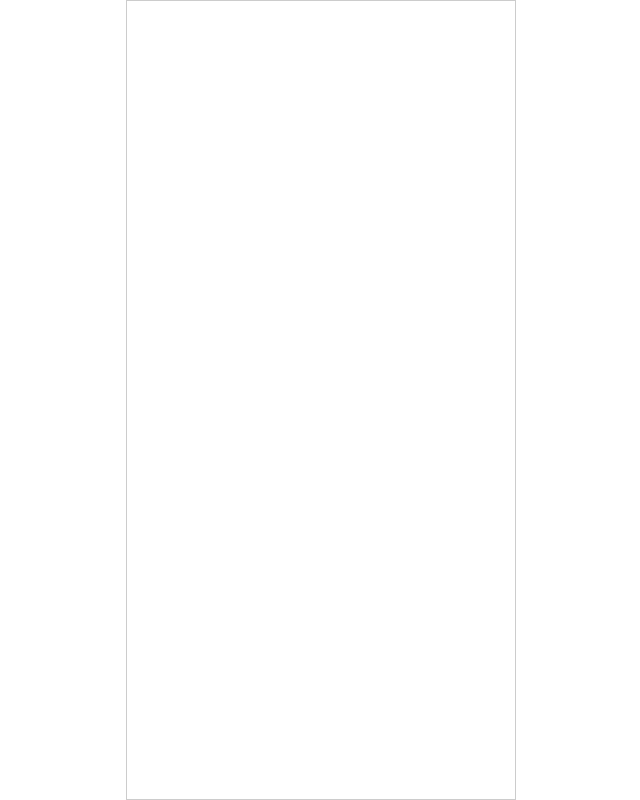
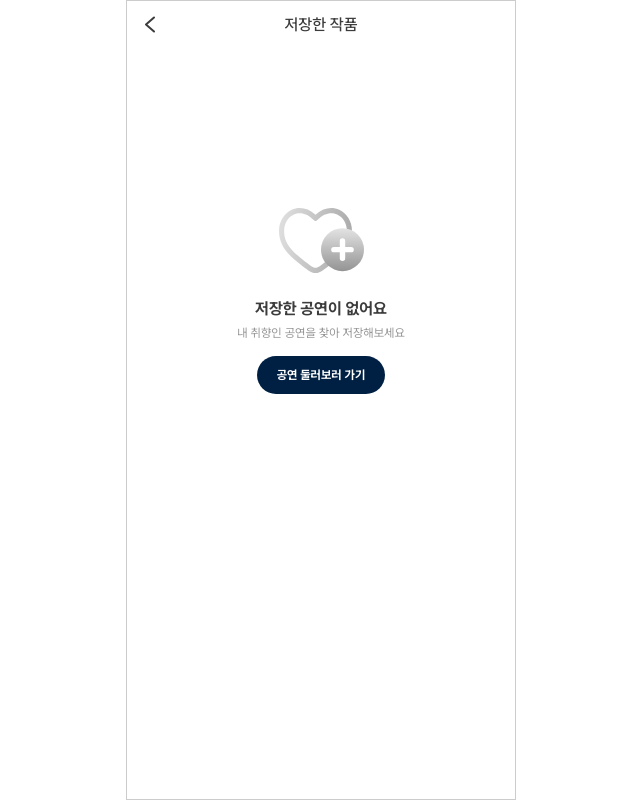
Before and after one commit to muse-kopis/front, a React (Create React App) app: page /favorite in a window 1280 px wide. Before the commit this address had no page. Shown: the whole page, without its empty margins (319-959 px from the left). Built offline with nearby package versions, Linux system fonts and the light colour scheme.

Commit message:
feat: favorite performance page

```diff
--- a/src/App.js
+++ b/src/App.js
@@ -2,8 +2,7 @@ import React from "react";
 import { BrowserRouter, Routes, Route } from 'react-router-dom'
 import { Div } from "./components/common/div";
 import { GRAY3 } from "./constants/color";
-import Main from "./pages/Main";
-import Detail from "./pages/Detail";
+import { Main, Detail, Favorite } from "./pages";
 
 const App = () => {
   return(
@@ -12,6 +11,7 @@ const App = () => {
         <Routes>
           <Route path="/" element={<Main />} />
           <Route path="/detail/:performancesId" element={<Detail />} />
+          <Route path="/favorite" element={<Favorite />} />
         </Routes>
       </Div>
     </BrowserRouter>
--- a/src/assets/icons/index.js
+++ b/src/assets/icons/index.js
@@ -5,4 +5,5 @@ export { MypageIcon } from './navigation/MypageIcon';
 export { ReactComponent as BackIcon } from './BackIcon.svg';
 export { ReactComponent as CreateTicketIcon } from './CreateTicketIcon.svg';
 export { ReactComponent as StarIcon } from './StarIcon.svg';
+export { ReactComponent as FavoriteIcon } from './FavoriteIcon.svg';
 export { LikeIcon } from './LikeIcon';
--- a/src/components/pages/detail/Review.jsx
+++ b/src/components/pages/detail/Review.jsx
@@ -6,7 +6,7 @@ const Review = () => {
   return (
     <Div>
       <Div $padding='16px 28px 10px' style={{borderBottom: `1px solid ${GRAY2}`}}>
-        <Text $size={14} $align='start'>
+        <Text $align='start'>
           사용자이름
         </Text>
         <Div $flex={true} $justify='start' $margin='4px 0 6px' $gap='3px'>
@@ -15,12 +15,12 @@ const Review = () => {
         <Text $size={12} $align='start' $color={GRAY4}>
           출연자, 출연자, 출연자
         </Text>
-        <Text $size={14} $margin='3px 0 0' $whiteSpace='wrap' $align='start'>
+        <Text $margin='3px 0 0' $whiteSpace='wrap' $align='start'>
           유저가 공개 설정으로 후기를 작성했다면 공연 상세페이지에 이렇게 노출됩니다
         </Text>
       </Div>
       <Div $padding='16px 28px 10px' style={{borderBottom: `1px solid ${GRAY2}`}}>
-        <Text $size={14} $align='start'>
+        <Text $align='start'>
           사용자이름
         </Text>
         <Div $flex={true} $justify='start' $margin='4px 0 6px' $gap='3px'>
@@ -29,12 +29,12 @@ const Review = () => {
         <Text $size={12} $align='start' $color={GRAY4}>
           출연자, 출연자, 출연자
         </Text>
-        <Text $size={14} $margin='3px 0 0' $whiteSpace='wrap' $align='start'>
+        <Text $margin='3px 0 0' $whiteSpace='wrap' $align='start'>
           유저가 공개 설정으로 후기를 작성했다면 공연 상세페이지에 이렇게 노출됩니다
         </Text>
       </Div>
       <Div $padding='16px 28px 10px' style={{borderBottom: `1px solid ${GRAY2}`}}>
-        <Text $size={14} $align='start'>
+        <Text $align='start'>
           사용자이름
         </Text>
         <Div $flex={true} $justify='start' $margin='4px 0 6px' $gap='3px'>
@@ -43,12 +43,12 @@ const Review = () => {
         <Text $size={12} $align='start' $color={GRAY4}>
           출연자, 출연자, 출연자
         </Text>
-        <Text $size={14} $margin='3px 0 0' $whiteSpace='wrap' $align='start'>
+        <Text $margin='3px 0 0' $whiteSpace='wrap' $align='start'>
           유저가 공개 설정으로 후기를 작성했다면 공연 상세페이지에 이렇게 노출됩니다
         </Text>
       </Div>
       <Div $padding='16px 28px 10px' style={{borderBottom: `1px solid ${GRAY2}`}}>
-        <Text $size={14} $align='start'>
+        <Text $align='start'>
           사용자이름
         </Text>
         <Div $flex={true} $justify='start' $margin='4px 0 6px' $gap='3px'>
@@ -57,12 +57,12 @@ const Review = () => {
         <Text $size={12} $align='start' $color={GRAY4}>
           출연자, 출연자, 출연자
         </Text>
-        <Text $size={14} $margin='3px 0 0' $whiteSpace='wrap' $align='start'>
+        <Text $margin='3px 0 0' $whiteSpace='wrap' $align='start'>
           유저가 공개 설정으로 후기를 작성했다면 공연 상세페이지에 이렇게 노출됩니다
         </Text>
       </Div>
       <Div $padding='16px 28px 10px' style={{borderBottom: `1px solid ${GRAY2}`}}>
-        <Text $size={14} $align='start'>
+        <Text $align='start'>
           사용자이름
         </Text>
         <Div $flex={true} $justify='start' $margin='4px 0 6px' $gap='3px'>
@@ -71,12 +71,12 @@ const Review = () => {
         <Text $size={12} $align='start' $color={GRAY4}>
           출연자, 출연자, 출연자
         </Text>
-        <Text $size={14} $margin='3px 0 0' $whiteSpace='wrap' $align='start'>
+        <Text $margin='3px 0 0' $whiteSpace='wrap' $align='start'>
           유저가 공개 설정으로 후기를 작성했다면 공연 상세페이지에 이렇게 노출됩니다
         </Text>
       </Div>
       <Div $padding='16px 28px 10px' style={{borderBottom: `1px solid ${GRAY2}`}}>
-        <Text $size={14} $align='start'>
+        <Text $align='start'>
           사용자이름
         </Text>
         <Div $flex={true} $justify='start' $margin='4px 0 6px' $gap='3px'>
@@ -85,7 +85,7 @@ const Review = () => {
         <Text $size={12} $align='start' $color={GRAY4}>
           출연자, 출연자, 출연자
         </Text>
-        <Text $size={14} $margin='3px 0 0' $whiteSpace='wrap' $align='start'>
+        <Text $margin='3px 0 0' $whiteSpace='wrap' $align='start'>
           유저가 공개 설정으로 후기를 작성했다면 공연 상세페이지에 이렇게 노출됩니다
         </Text>
       </Div>
--- /dev/null
+++ b/src/components/pages/favorite/EmptyFavoriteList.jsx
@@ -0,0 +1,27 @@
+import React from "react";
+import styled from "styled-components";
+import { FavoriteIcon } from "../../../assets/icons";
+import { GRAY4, NAVY, WHITE } from "../../../constants/color";
+import { Button, Div, Text } from "../../common/div";
+
+const ListButton = styled(Button)`
+  background-color: ${NAVY};
+  color: ${WHITE};
+  font-weight: 700;
+  padding: 12px 20px;
+  font-size: 12px;
+  margin-top: 16px;
+`;
+
+const EmptyFavoriteList = () => {
+  return (
+    <Div $flex={true} $direction='column' $margin='160px 0 0'>
+      <FavoriteIcon />
+      <Text $weight='BOLD' $margin='26px 0 8px'>저장한 공연이 없어요</Text>
+      <Text $size={12} $color={GRAY4}>내 취향인 공연을 찾아 저장해보세요</Text>
+      <ListButton>공연 둘러보러 가기</ListButton>
+    </Div>
+  )
+}
+
+export default EmptyFavoriteList;
--- /dev/null
+++ b/src/components/pages/favorite/FavoriteHeader.jsx
@@ -0,0 +1,20 @@
+import { useNavigate } from "react-router-dom";
+import { Div, Text } from "../../common/div";
+import { BackIcon } from "../../../assets/icons";
+
+const FavoriteHeader = () => {
+  const navigation = useNavigate();
+
+  const handleBack = () => {
+    navigation(-1);
+  }
+
+  return (
+    <Div $height='47px' $flex={true} $padding='0 18px' $justify='center'>
+      <BackIcon onClick={handleBack} style={{cursor: 'pointer', position: 'absolute', left: 18}} />
+      <Text $align='center' $weight='MEDIUM'>저장한 작품</Text>
+    </Div>
+  )
+}
+
+export default FavoriteHeader;
--- /dev/null
+++ b/src/components/pages/favorite/FavoriteList.jsx
@@ -0,0 +1,48 @@
+import styled from "styled-components";
+import { Div, Text } from "../../common/div";
+import { GRAY5 } from "../../../constants/color";
+
+const Poster = styled.img`
+  border-radius: 5px;
+  width: 52px;
+  height: 67px;
+`;
+
+const FavoriteList = () => {
+  return(
+    <Div $padding='12px 18px' $flex={true} $direction='column' $align='start' $gap='14px'>
+      <Div $flex={true}>
+        <Poster
+          src="https://i.namu.wiki/i/d0j_4R6eZ_ca-kbP9vcpnp-8gZ8exx2j4zG07UecDnnQmNQNGdBBp9nHhj50DtiS4XHdX_aqlpYTvio82b_IAKA4NnviWFCk9aKdMu7ok2BJSDW4iBxQp9F8DddvG4vExKTflCjUhCnqAU7X4d4ZL10yoou-3a5eHjGfNMEsG-A.webp"
+          alt="placeholder"
+        />
+        <Div $flex={true} $padding='0 11px' $align='start' $gap='4px' $direction='column'>
+          <Text $weight='SEMIBOLD' $align='start'>영웅</Text>
+          <Text $size={12} $color={GRAY5}>ACOM</Text>
+        </Div>
+      </Div>
+      <Div $flex={true}>
+        <Poster
+          src="https://i.namu.wiki/i/d0j_4R6eZ_ca-kbP9vcpnp-8gZ8exx2j4zG07UecDnnQmNQNGdBBp9nHhj50DtiS4XHdX_aqlpYTvio82b_IAKA4NnviWFCk9aKdMu7ok2BJSDW4iBxQp9F8DddvG4vExKTflCjUhCnqAU7X4d4ZL10yoou-3a5eHjGfNMEsG-A.webp"
+          alt="placeholder"
+        />
+        <Div $flex={true} $padding='0 11px' $align='start' $gap='4px' $direction='column'>
+          <Text $weight='SEMIBOLD' $align='start'>영웅</Text>
+          <Text $size={12} $color={GRAY5}>ACOM</Text>
+        </Div>
+      </Div>
+      <Div $flex={true}>
+        <Poster
+          src="https://i.namu.wiki/i/d0j_4R6eZ_ca-kbP9vcpnp-8gZ8exx2j4zG07UecDnnQmNQNGdBBp9nHhj50DtiS4XHdX_aqlpYTvio82b_IAKA4NnviWFCk9aKdMu7ok2BJSDW4iBxQp9F8DddvG4vExKTflCjUhCnqAU7X4d4ZL10yoou-3a5eHjGfNMEsG-A.webp"
+          alt="placeholder"
+        />
+        <Div $flex={true} $padding='0 11px' $align='start' $gap='4px' $direction='column'>
+          <Text $weight='SEMIBOLD' $align='start'>영웅</Text>
+          <Text $size={12} $color={GRAY5}>ACOM</Text>
+        </Div>
+      </Div>
+    </Div>
+  )
+}
+
+export default FavoriteList;
--- /dev/null
+++ b/src/pages/Favorite.jsx
@@ -0,0 +1,20 @@
+import React, { useState } from "react";
+import FavoriteHeader from "../components/pages/favorite/FavoriteHeader";
+import FavoriteList from "../components/pages/favorite/FavoriteList";
+import EmptyFavoriteList from "../components/pages/favorite/EmptyFavoriteList";
+
+const Favorite = () => {
+  const [favoriteList, setFavoriteList] = useState([]);
+
+  return(
+    <>
+      <FavoriteHeader />
+      {favoriteList.length !== 0 ?
+        <FavoriteList /> :
+        <EmptyFavoriteList />
+      }
+    </>
+  )
+}
+
+export default Favorite;
--- /dev/null
+++ b/src/pages/index.js
@@ -0,0 +1,3 @@
+export { default as Favorite } from './Favorite';
+export { default as Main } from './Main';
+export { default as Detail } from './Detail';
```
Also changed, not shown: src/assets/icons/FavoriteIcon.svg (added).
